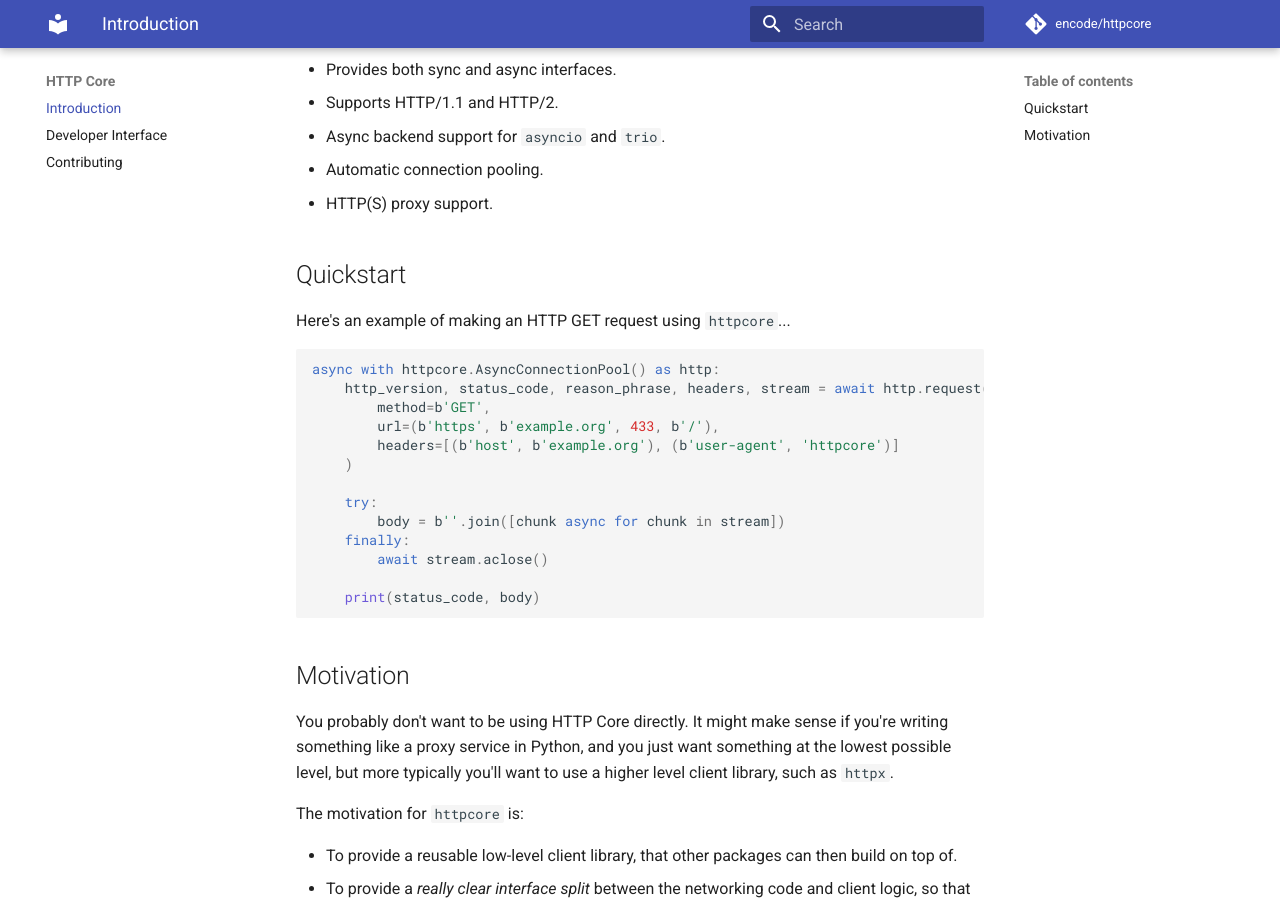
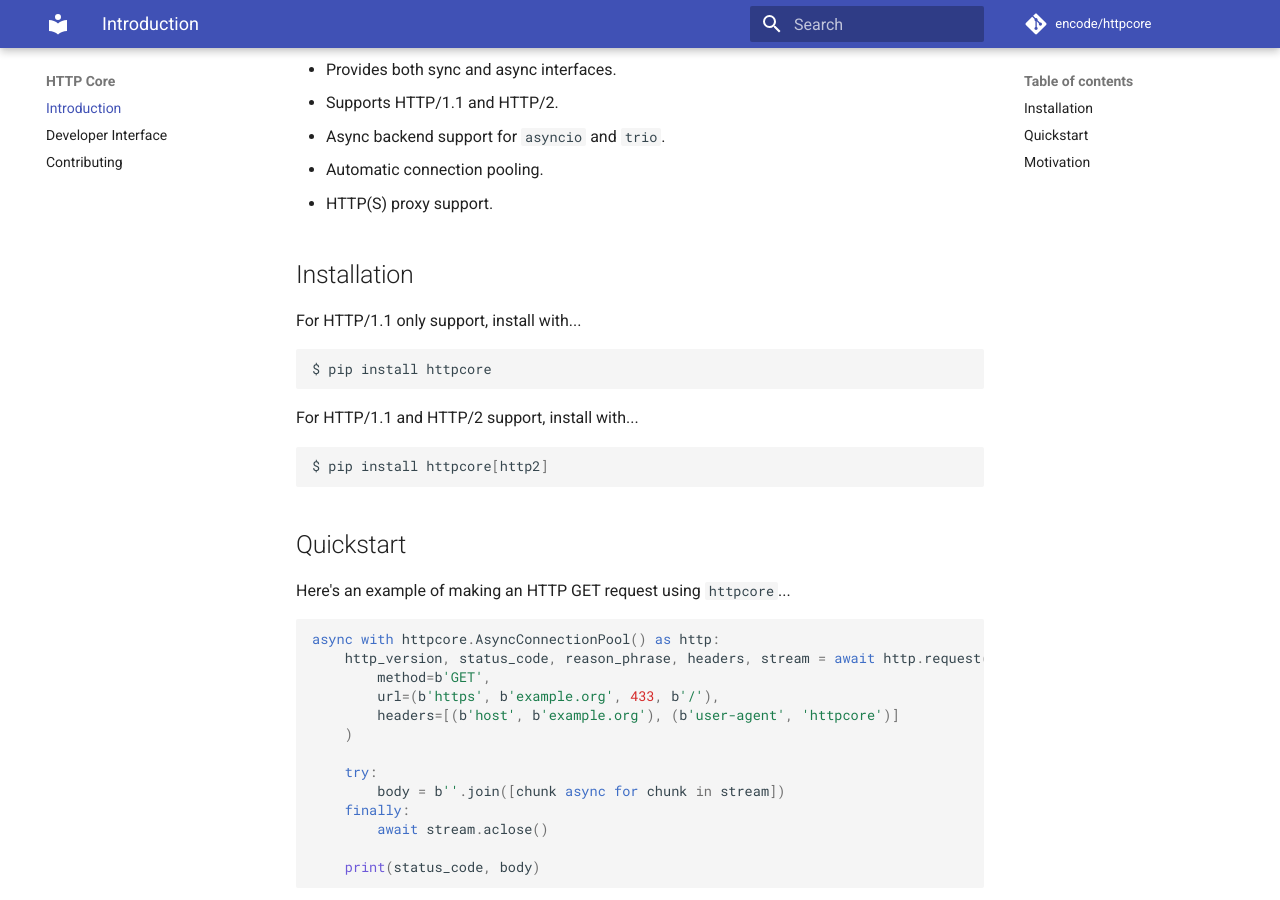
Before and after one commit to encode/httpcore, an MkDocs documentation site: the page built from docs/index.md, in a window 1280 px wide and 900 px high, scrolled down 469 px. Built offline with MkDocs 1.6.1 and Material for MkDocs 9.7.7, drawn with Linux system fonts in a browser that asks for light colours; comment, search, counter and statistics services are not loaded.

Commit message:
Finalize optional HTTP/2 (#130)
* Finalize optional HTTP/2

* Update setup.py

Co-authored-by: Florimond Manca <florimond.manca@gmail.com>

Co-authored-by: Florimond Manca <florimond.manca@gmail.com>

````diff
--- a/docs/index.md
+++ b/docs/index.md
@@ -22,6 +22,20 @@ Some things HTTP Core does do:
 * Async backend support for `asyncio` and `trio`.
 * Automatic connection pooling.
 * HTTP(S) proxy support.
+
+## Installation
+
+For HTTP/1.1 only support, install with...
+
+```shell
+$ pip install httpcore
+```
+
+For HTTP/1.1 and HTTP/2 support, install with...
+
+```shell
+$ pip install httpcore[http2]
+```
 
 ## Quickstart
 
--- a/requirements.txt
+++ b/requirements.txt
@@ -1,4 +1,4 @@
--e .
+-e .[http2]
 
 # Optionals
 trio
--- a/setup.py
+++ b/setup.py
@@ -53,7 +53,10 @@ setup(
     packages=get_packages("httpcore"),
     include_package_data=True,
     zip_safe=False,
-    install_requires=["h11>=0.8,<0.10", "h2==3.*", "sniffio==1.*"],
+    install_requires=["h11>=0.8,<0.10", "sniffio==1.*"],
+    extras_require={
+        "http2": ["h2==3.*"],
+    },
     classifiers=[
         "Development Status :: 3 - Alpha",
         "Environment :: Web Environment",
````
Also changed, not shown: README.md (+14 -0 lines), 2 other files.
